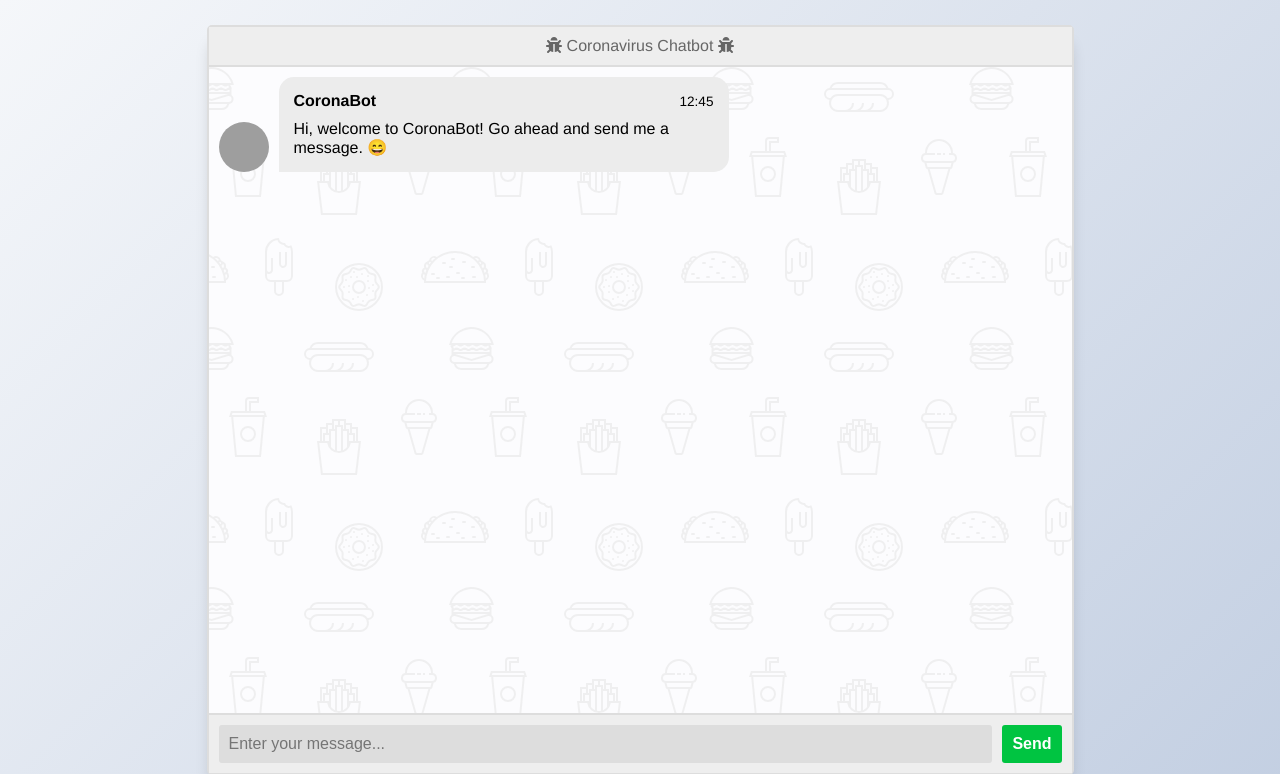
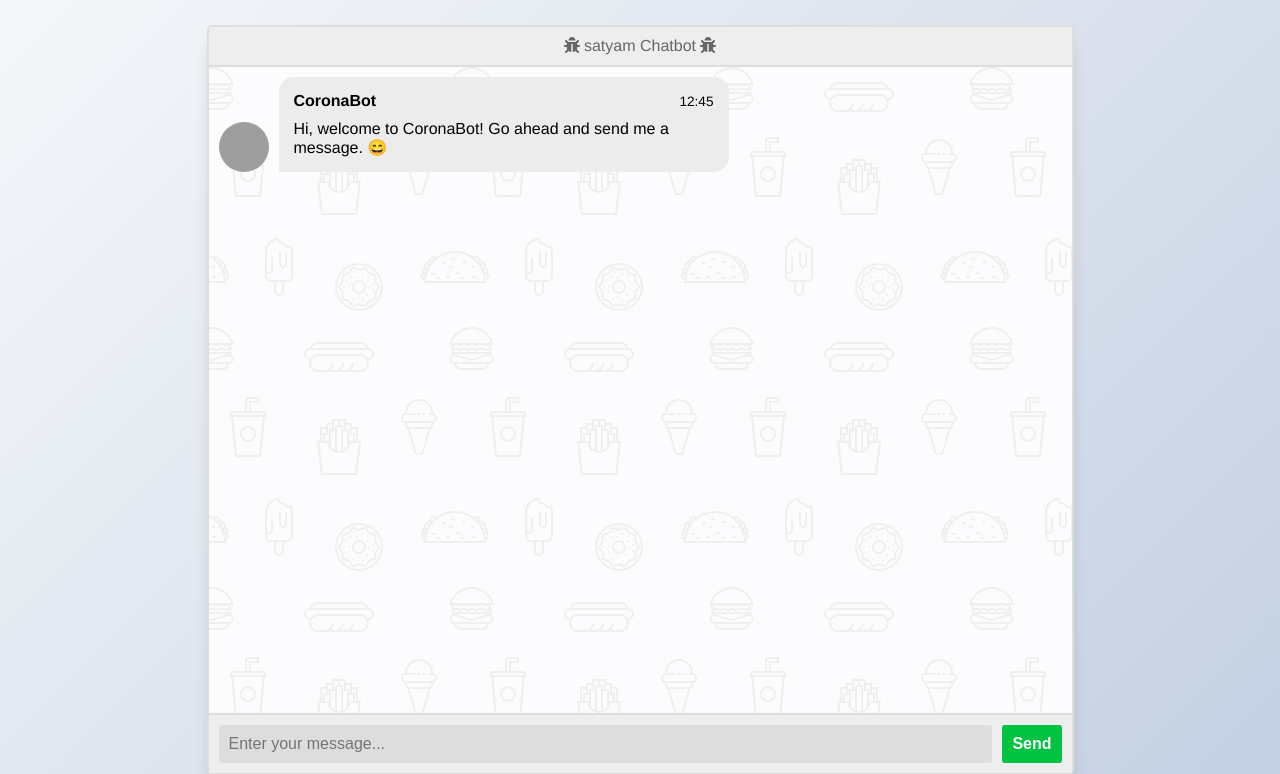
Before and after one commit to Satyam7777777/ALEXA-THE-CHATBOT, a Python web app: template templates/index.html in a window 1280 px wide. Shown: the top 774 px of the page. Run offline with Jinja, Linux system fonts and the light colour scheme; the template is opened without the code that fills it, so the values that code supplies are empty; some libraries are stand-ins or nearby versions; grey boxes are pictures that could not be loaded.

Commit message:
My first commit

```diff
--- a/templates/index.html
+++ b/templates/index.html
@@ -16,7 +16,7 @@
   <section class="msger">
     <header class="msger-header">
       <div class="msger-header-title">
-        <i class="fas fa-bug"></i> Coronavirus Chatbot <i class="fas fa-bug"></i>
+        <i class="fas fa-bug"></i> satyam Chatbot <i class="fas fa-bug"></i>
       </div>
     </header>
 
```
Also changed, not shown: db.sqlite3, 2 other files.
